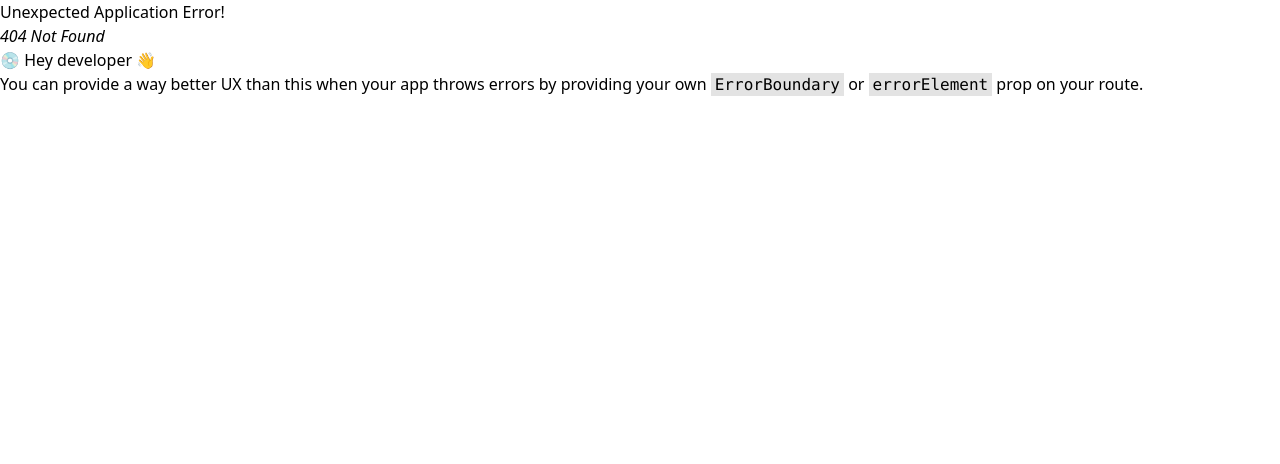
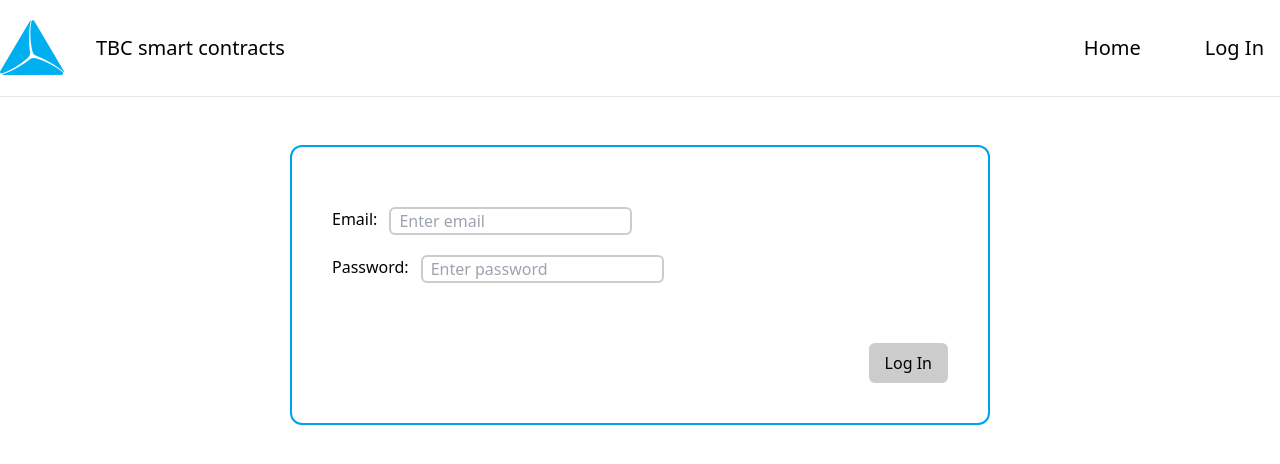
Before and after one commit to HolyCrusaD3R/tbctechfront, a React (Vite) app: page /login in a window 1280 px wide. Before the commit this address had no page. Shown: the top 464 px of the page. Built offline with nearby package versions, Linux system fonts and the light colour scheme.

Commit message:
add log in page

```diff
--- a/src/App.tsx
+++ b/src/App.tsx
@@ -1,12 +1,12 @@
 import { createBrowserRouter, RouterProvider } from "react-router-dom";
 import Home from "./pages/Home";
 import SmartContractPage from "./pages/SmartContractPage";
-// import About from "./pages/About";
+import LogInPage from "./pages/LogInPage";
 
 const router = createBrowserRouter([
   { path: "/", element: <Home /> },
+  { path: "/login", element: <LogInPage /> },
   { path: "/smartcontract/:id", element: <SmartContractPage /> },
-  // { path: "/about", element: <About /> },
 ]);
 
 function App() {
--- a/src/components/Header.tsx
+++ b/src/components/Header.tsx
@@ -12,7 +12,7 @@ const Header = () => {
           </div>
         </div>
         <div className="flex flex-row gap-8 justify-end ">
-          <NavBarLinkButton to="/signup">Sign Up</NavBarLinkButton>
+          <NavBarLinkButton to="/">Home</NavBarLinkButton>
           <NavBarLinkButton to="/login">Log In</NavBarLinkButton>
         </div>
       </div>
--- a/src/components/Inbox.tsx
+++ b/src/components/Inbox.tsx
@@ -8,6 +8,9 @@ const Inbox = () => {
         <p>Inbox</p>
       </div>
       <SmartContractMinimized contract={testContract} />
+      <SmartContractMinimized contract={testContract} />
+      <SmartContractMinimized contract={testContract} />
+      <SmartContractMinimized contract={testContract} />
     </div>
   );
 };
--- /dev/null
+++ b/src/components/LogIn.tsx
@@ -0,0 +1,71 @@
+import { useState } from "react";
+import SubmitButton from "../components/SubmitButton";
+
+const LogIn = () => {
+  const [email, setEmail] = useState("");
+  const [password, setPassword] = useState("");
+  const [accessToken, setAccessToken] = useState("");
+
+  const handleSubmit = async (e) => {
+    e.preventDefault();
+
+    try {
+      const response = await fetch("http://134.122.73.198/api/auth/login", {
+        method: "POST",
+        headers: {
+          "Content-Type": "application/json",
+        },
+        body: JSON.stringify({
+          email: email,
+          password: password,
+        }),
+      });
+
+      if (!response.ok) {
+        throw new Error("Login failed");
+      }
+
+      const data = await response.json();
+      console.log("Access token:", data.access_token);
+
+      setAccessToken(data.access_token); // Save the access token if needed
+    } catch (error) {
+      console.error("Error:", error);
+    }
+  };
+
+  return (
+    <div className="max-w-[700px] mx-auto mt-12">
+      <div className="rounded-xl border-tbcBlue border-2 p-10">
+        <form onSubmit={handleSubmit}>
+          <div className="my-5 flex flex-row gap-3">
+            <label>Email:</label>
+            <input
+              type="email"
+              value={email}
+              onChange={(e) => setEmail(e.target.value)}
+              placeholder="Enter email"
+              className="border-customGrey border-2 rounded-md pl-2"
+              required
+            />
+          </div>
+          <div className="my-5 flex flex-row gap-3">
+            <label>Password:</label>
+            <input
+              type="password"
+              value={password}
+              onChange={(e) => setPassword(e.target.value)}
+              placeholder="Enter password"
+              className="border-customGrey border-2 rounded-md pl-2"
+              required
+            />
+          </div>
+          <SubmitButton />
+        </form>
+      </div>
+      {/* {accessToken && <p>Access token: {accessToken}</p>} */}
+    </div>
+  );
+};
+
+export default LogIn;
--- a/src/components/SmartContractMinimized.tsx
+++ b/src/components/SmartContractMinimized.tsx
@@ -1,3 +1,5 @@
+import { Link } from "react-router-dom";
+
 const SmartContractMinimized = ({
   contract,
 }: {
@@ -17,6 +19,7 @@ const SmartContractMinimized = ({
   };
 }) => {
   return (
+    <Link to={"/smartcontract/" + contract.id}>
       <div className="max-w-[1000px] mx-auto my-10 h-32 border-tbcBlue border-2 rounded-md flex flex-row justify-between px-10 items-center">
         {contract.images.length === 0 ? (
           <img
@@ -45,6 +48,7 @@ const SmartContractMinimized = ({
           </div>
         </div>
       </div>
+    </Link>
   );
 };
 
--- /dev/null
+++ b/src/components/SubmitButton.tsx
@@ -0,0 +1,14 @@
+const SubmitButton = () => {
+  return (
+    <div className="w-full flex flex-row justify-end">
+      <button
+        type="submit"
+        className="rounded-md py-2 px-4 mt-10 transition-colors duration-300 transform bg-customGrey hover:bg-tbcBlue hover:text-white"
+      >
+        Log In
+      </button>
+    </div>
+  );
+};
+
+export default SubmitButton;
--- /dev/null
+++ b/src/pages/LogInPage.tsx
@@ -0,0 +1,13 @@
+import Header from "../components/Header";
+import LogIn from "../components/LogIn";
+
+const LogInPage = () => {
+  return (
+    <div>
+      <Header />
+      <LogIn />
+    </div>
+  );
+};
+
+export default LogInPage;
```
Also changed, not shown: src/assets/testContract.tsx (+2 -2 lines). Lines whose indentation alone changed are shown as unchanged.
